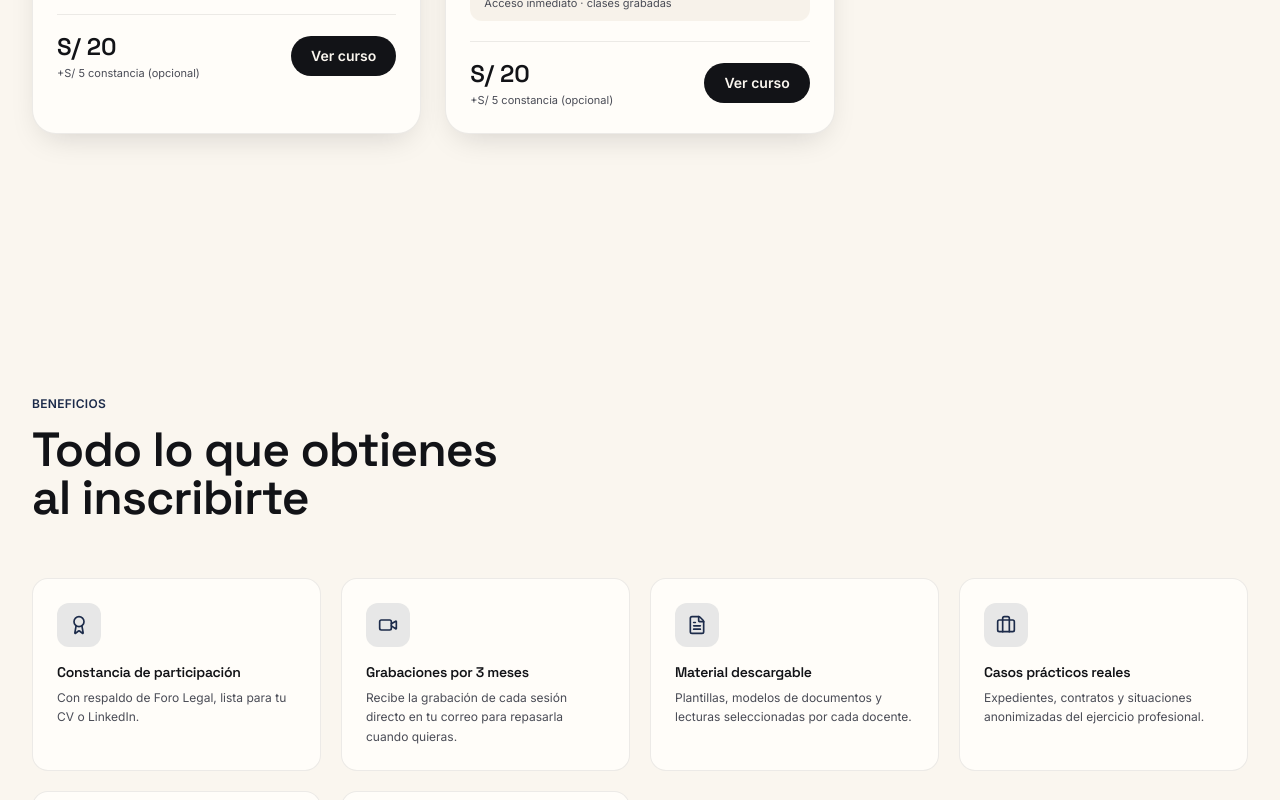
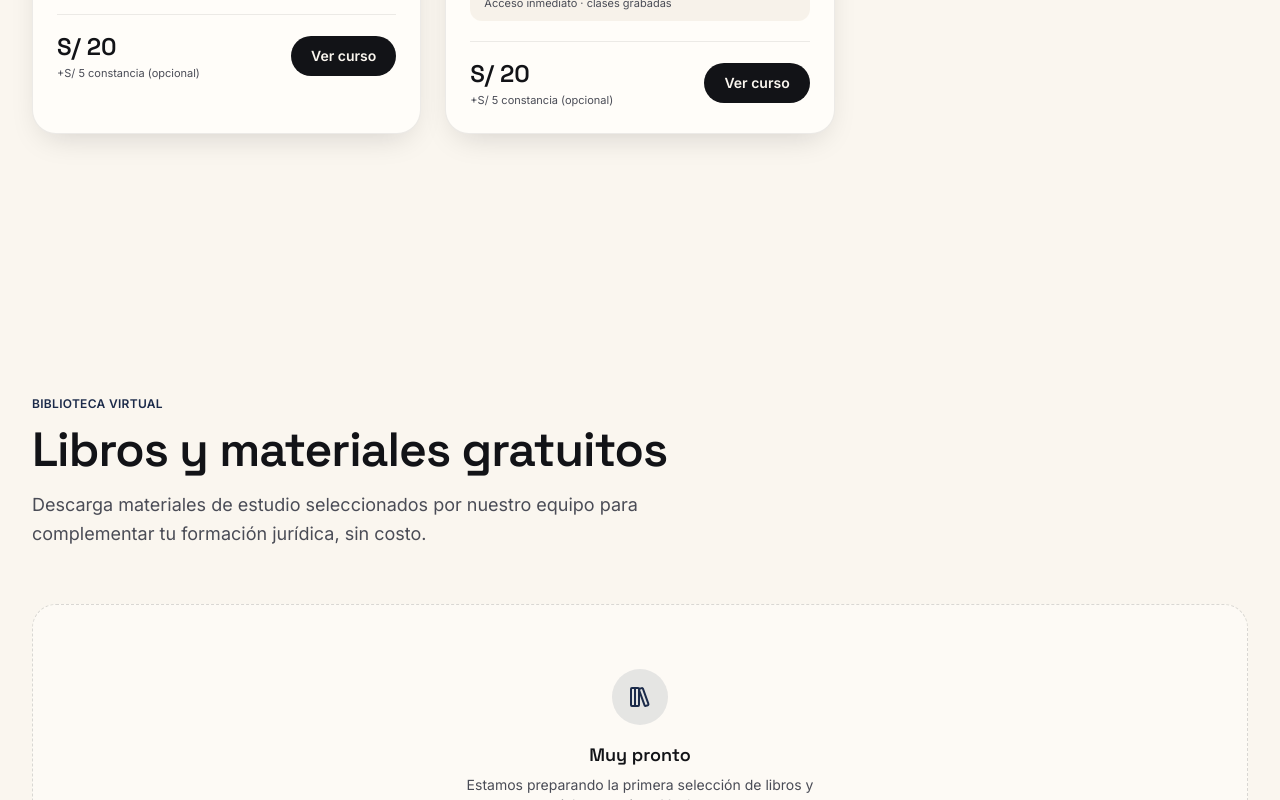
Before and after one commit to forolegalperu-max/foro-legalperu, a React (Vite) app: page / in a window 1280 px wide. Shown: the part 2000-2800 px from the top of the page. Built offline with nearby package versions, Linux system fonts and the light colour scheme.

Commit message:
Agregar pestaña de Biblioteca virtual (libros gratuitos)
Co-Authored-By: Claude Sonnet 5 <noreply@anthropic.com>

```diff
--- a/src/App.tsx
+++ b/src/App.tsx
@@ -5,6 +5,7 @@ import { ScrollProgress } from './components/layout/ScrollProgress';
 import { CustomCursor } from './components/layout/CustomCursor';
 import { Hero } from './components/sections/Hero';
 import { CoursesSection } from './components/sections/CoursesSection';
+import { Library } from './components/sections/Library';
 import { Benefits } from './components/sections/Benefits';
 import { Stats } from './components/sections/Stats';
 import { FAQ } from './components/sections/FAQ';
@@ -25,6 +26,7 @@ function App() {
       <main id="main-content">
         <Hero />
         <CoursesSection />
+        <Library />
         <Benefits />
         <Stats />
         <FAQ />
--- /dev/null
+++ b/src/components/sections/Library.tsx
@@ -0,0 +1,67 @@
+import { BookOpen, Download, LibraryBig } from 'lucide-react';
+import { libraryBooks } from '../../data/library';
+import { Reveal } from '../ui/Reveal';
+
+export function Library() {
+  return (
+    <section id="biblioteca" className="relative bg-cream py-24 md:py-32">
+      <div className="mx-auto max-w-7xl px-5 md:px-8">
+        <Reveal className="max-w-2xl">
+          <span className="text-xs font-semibold uppercase tracking-wide text-navy">Biblioteca virtual</span>
+          <h2 className="mt-3 text-4xl md:text-5xl font-semibold text-ink text-balance">
+            Libros y materiales gratuitos
+          </h2>
+          <p className="mt-4 text-ink-muted text-lg leading-relaxed">
+            Descarga materiales de estudio seleccionados por nuestro equipo para complementar tu formación jurídica,
+            sin costo.
+          </p>
+        </Reveal>
+
+        {libraryBooks.length === 0 ? (
+          <Reveal delay={0.1} className="mt-14">
+            <div className="flex flex-col items-center justify-center gap-4 rounded-3xl border border-dashed border-ink/15 bg-paper/60 px-6 py-16 text-center">
+              <span className="flex h-14 w-14 items-center justify-center rounded-full bg-navy/10 text-navy">
+                <LibraryBig size={24} />
+              </span>
+              <div>
+                <p className="font-display text-lg font-semibold text-ink">Muy pronto</p>
+                <p className="mt-1.5 max-w-sm text-sm text-ink-muted">
+                  Estamos preparando la primera selección de libros y materiales gratuitos. Vuelve pronto.
+                </p>
+              </div>
+            </div>
+          </Reveal>
+        ) : (
+          <div className="mt-14 grid grid-cols-1 sm:grid-cols-2 lg:grid-cols-3 gap-6">
+            {libraryBooks.map((book, i) => (
+              <Reveal key={book.id} delay={0.05 * i}>
+                <div className="flex h-full flex-col rounded-3xl bg-paper border border-ink/8 p-6 shadow-card hover:shadow-soft transition-shadow duration-300">
+                  <span className="flex h-11 w-11 items-center justify-center rounded-xl bg-navy/10 text-navy">
+                    <BookOpen size={20} />
+                  </span>
+                  {book.category && (
+                    <span className="mt-4 inline-flex w-fit items-center rounded-full bg-navy/10 text-navy text-[11px] font-semibold uppercase tracking-wide px-3 py-1">
+                      {book.category}
+                    </span>
+                  )}
+                  <h3 className="mt-3 font-display text-lg font-semibold text-ink leading-snug">{book.title}</h3>
+                  {book.author && <p className="mt-1 text-xs text-ink-muted">{book.author}</p>}
+                  <p className="mt-2.5 text-sm text-ink-muted leading-relaxed flex-1">{book.description}</p>
+                  <a
+                    href={book.fileUrl}
+                    target="_blank"
+                    rel="noopener noreferrer"
+                    data-cursor-hover
+                    className="mt-5 inline-flex items-center justify-center gap-2 rounded-full bg-ink text-cream text-sm font-semibold px-5 py-2.5 hover:bg-coral transition-colors duration-300"
+                  >
+                    <Download size={16} /> Descargar
+                  </a>
+                </div>
+              </Reveal>
+            ))}
+          </div>
+        )}
+      </div>
+    </section>
+  );
+}
--- /dev/null
+++ b/src/data/library.ts
@@ -0,0 +1,16 @@
+// ─────────────────────────────────────────────────────────────
+// BIBLIOTECA VIRTUAL — libros y materiales gratuitos.
+// Para agregar un libro, añade un objeto a `libraryBooks` con
+// un enlace externo (Google Drive, Canva, etc.) en `fileUrl`.
+// ─────────────────────────────────────────────────────────────
+
+export interface LibraryBook {
+  id: string;
+  title: string;
+  author?: string;
+  description: string;
+  category?: string;
+  fileUrl: string;
+}
+
+export const libraryBooks: LibraryBook[] = [];
--- a/src/data/site.ts
+++ b/src/data/site.ts
@@ -23,6 +23,7 @@ export const brand = {
 export const navLinks = [
   { label: 'Inicio', href: '#inicio' },
   { label: 'Cursos', href: '#cursos' },
+  { label: 'Biblioteca', href: '#biblioteca' },
   { label: 'Preguntas frecuentes', href: '#faq' },
 ];
 
```
